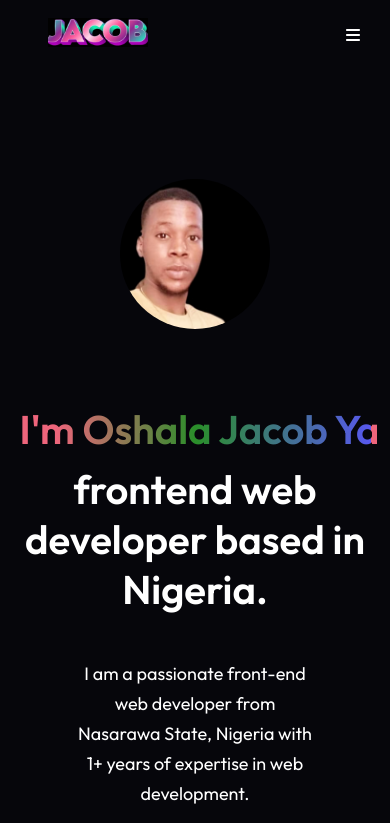
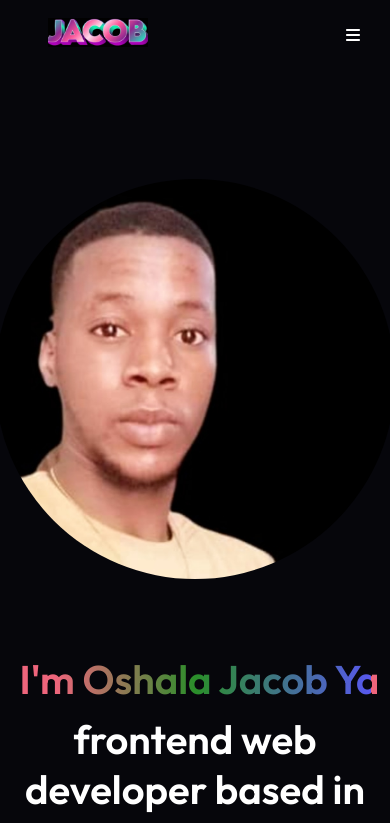
Before and after one commit to BlakWeb/Personal-Portfolio, a React (Vite) app: page / in a window 390 px wide. Shown: the top 823 px of the page. Built offline with nearby package versions, Linux system fonts and the light colour scheme.

Commit message:
Update Hero.css

```diff
--- a/src/components/Hero/Hero.css
+++ b/src/components/Hero/Hero.css
@@ -6,7 +6,7 @@
 }
 
 .hero img {
-  width: 500px;
+  width: 250px;
   border-radius: 50%;
   margin-top: 150px;
 }
@@ -106,7 +106,7 @@
 @media(max-width:768px) {
   .hero img {
     margin-top: 110px;
-    width: 150px;
+    width: 400px;
   }
 
   .hero h1 {
```
